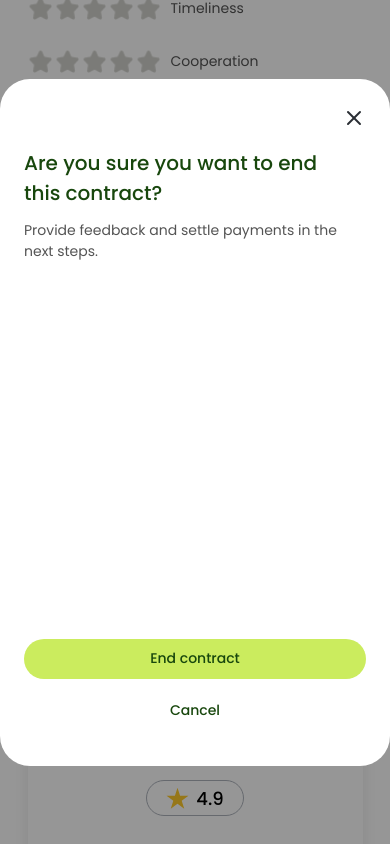
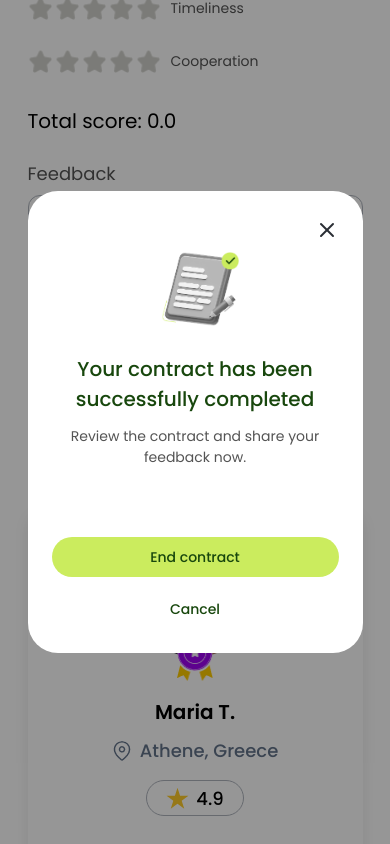
Before and after one commit to atikulla77/Jobwhee, a Next.js app: page /1/contracts/1/end-contract in a window 390 px wide. Both pictures are taken after a click on the button "End Contract". Shown: the part 517-1361 px from the top of the page. Built offline with nearby package versions, Linux system fonts and the light colour scheme.

Commit message:
Task 3 Pixle Perfect

```diff
--- a/src/components/end-contract/EndContractExperience.tsx
+++ b/src/components/end-contract/EndContractExperience.tsx
@@ -6,9 +6,10 @@ import Button from "@/shared/ui-kit/Button";
 import { useState } from "react";
 import Dropdown from "@/shared/ui-kit/Dropdown";
 import { GlobalModal } from "@/shared/widgets/GlobalModal/GlobalModal";
+import Image from "next/image";
 
 const EndContractExperience = () => {
-	const [showEndContractModal, setShowEndContractModal] = useState(false);
+  const [showContractSuccessfullyCompleted, setShowContractSuccessfullyCompleted] = useState(false);
   const handleButton = (action: string) => {
     alert(action);
   };
@@ -39,7 +40,7 @@ const EndContractExperience = () => {
   const [selectedItem, setSelectedItem] = useState("");
 
   return (
-		<div>
+    <>
       <div className="xl:w-fit w-full">
         <h1 className="md:text-[30px] text-[20px] text-[#18470D] font-[500] md:pb-[16px] pb-[12px]">
           End Contract
@@ -49,7 +50,7 @@ const EndContractExperience = () => {
           when the 14-day feedback period ends. Your input helps others make
           better choices.
         </p>
-				<div className="xl:mb-[45px] md:mb-[20px] mb-[25px]">
+        <div className="xl:w-[620px] w-[100%] xl:mb-[45px] md:mb-[20px] mb-[25px]">
           <Dropdown
             list={dropDownData}
             setDropDownData={setDropDrownData}
@@ -137,60 +138,65 @@ const EndContractExperience = () => {
             placeholder="Give a feedback"
             width={"620px"}
             height={"146px"}
-						responsiveWidthHeight="xl:w-[620px] !w-[100%] h-[146px]"
+            responsiveWidthHeight="xl:!w-[620px] !w-[100%] !h-[146px]"
           />
         </div>
         <div className="xl:w-[620px] w-full flex md:flex-row flex-col-reverse md:justify-end justify-center md:gap-[8px] gap-[12px]">
           <div className="md:w-[200px] w-full md:h-[48px] h-[40px]">
-						<button
-							className={`w-full h-full flex items-center justify-center xl:px-[41px] px-[25px] text-[16px] rounded-full font-medium transition-all duration-300 border-none border-[#CCCCCC] text-[#18470D] cursor-pointer`}>
-							Cancel
-						</button>
+            <Button
+              onClick={() => console.log("Cancel Button Clicked")}
+              type="nonBorder"
+              action="Cancel"
+            />
           </div>
           <div className="md:w-[200px] w-full md:h-[48px] h-[40px]">
-            <Button onClick={()=>setShowEndContractModal(true)} type="active" action="End Contract"/>
-
+            <Button
+              onClick={() => setShowContractSuccessfullyCompleted(true)}
+              type="active"
+              action="End Contract"
+            />
           </div>
         </div>
       </div>
-			{showEndContractModal && (
+      {showContractSuccessfullyCompleted && (
         <GlobalModal
-					isOpen={showEndContractModal}
-					onClose={() => setShowEndContractModal(false)}
-					width="w-[678px]"
-					height="h-[687px]">
+          isOpen={showContractSuccessfullyCompleted}
+          onClose={() => setShowContractSuccessfullyCompleted(false)}
+          width="xl:w-[860px] md:w-[556px] w-[335px]"
+          height="xl:h-[558px] md:h-[517px] h-[462px]"
+        >
           <>
-						<div className="w-full flex justify-center mt-[27px] md:mb-[29px] mb-[18px]">
-							{/* <Image
-								src={"/images/confirmationendofcontract.png"}
+            <div className="w-full flex justify-center xl:mt-[8px] md:mt-[21px] mt-[27px] xl:mb-[29px] md:mb-[70px] mb-[18px]">
+              <Image
+                src={"/images/contractSuccessfullyCompleted.png"}
                 width={257}
                 height={227}
                 alt=""
                 className="xl:w-[257px] md:w-[176px] w-[107px] xl:h-[227px]  md:h-[154px] h-[94px]"
-							/> */}
+              />
             </div>
-						<h1 className="xl:text-[30px] text-[20px] text-[#18470D] font-[500] pb-[12px]">
-							Are you sure you want to end this contract?
+            <h1 className="xl:text-[30px] text-[20px] text-[#18470D] font-[500] pb-[12px] text-center">
+              Your contract has been successfully completed
             </h1>
-						<p className="xl:text-[20px] text-[14px] text-[#545454]">
-							Provide feedback and settle payments in the next steps.
+            <p className="xl:text-[20px] text-[14px] text-[#545454] text-center">
+			Review the contract and share your feedback now.
             </p>
-						<div className="absolute bottom-[35px] right-[0] w-full flex md:flex-row flex-col-reverse justify-center md:gap-[8px] gap-[12px] md:px-0 px-[24px]">
+            <div className="absolute xl:bottom-[35px] md:bottom-[57px] bottom-[24px] right-[0] w-full flex md:flex-row flex-col-reverse justify-center md:gap-[8px] gap-[12px] md:px-0 px-[24px]">
               <div className="md:w-[200px] w-[100%] md:h-[48px] h-[40px]">
                 <Button
-									onClick={() => setShowEndContractModal(false)}
+                  onClick={() => setShowContractSuccessfullyCompleted(false)}
                   type={"nonBorder"}
                   action={"Cancel"}
                 />
               </div>
               <div className="md:w-[200px] w-[100%] md:h-[48px] h-[40px]">
-								<Button   type={"active"} action={"End contract"} />
+                <Button type={"active"} action={"End contract"} />
               </div>
             </div>
           </>
         </GlobalModal>
       )}
-		</div>
+    </>
   );
 };
 
--- a/src/shared/ui-kit/TextArea.tsx
+++ b/src/shared/ui-kit/TextArea.tsx
@@ -13,7 +13,7 @@ export const TextArea: FC<TextAreaProps> = ({placeholder = "Lorem impsum...", wi
       <textarea
         placeholder={placeholder}
         style={{width: width, height: height}}
-        className={`${responsiveWidthHeight} min-h-[146px] border text-base placeholder:text-[#8B939F] text-[#8B939F] border-[#AEB3BC] rounded-[12px] px-[10px] py-[10px]`}
+        className={`${responsiveWidthHeight} min-h-[146px] border md:text-base text-[14px] placeholder:text-[#8B939F] text-[#8B939F] border-[#AEB3BC] rounded-[12px] px-[10px] py-[10px]`}
       />
     </div>
   );
--- a/src/shared/widgets/ContractDropdownMenu/ContractDropdownMenu.tsx
+++ b/src/shared/widgets/ContractDropdownMenu/ContractDropdownMenu.tsx
@@ -2,9 +2,14 @@
 import ContractActionsDropDown from "@/shared/widgets/ContractActionsDropDown/ContractActionsDropDown";
 import { ThreeDotIcon } from "../../../../public/icons/ThreeDotIcon";
 import { useState, useRef, useEffect } from "react";
+import { GlobalModal } from "../GlobalModal/GlobalModal";
+import Image from "next/image";
+import Button from "@/shared/ui-kit/Button";
 
 const ContractDropdownMenu = ({ contract }: any) => {
+  const [showEndContractModal, setShowEndContractModal] = useState(false);
   const [dropdownOpen, setDropdownOpen] = useState(false);
+
   const wrapperRef = useRef<HTMLDivElement>(null);
 
   useEffect(() => {
@@ -18,12 +23,14 @@ const ContractDropdownMenu = ({ contract }: any) => {
   }, []);
 
   return (
+    <>
       <div ref={wrapperRef} className="relative z-50">
         <div
           className={`${
             dropdownOpen ? "bg-[#FBFFED]" : "bg-white"
           } ml-auto md:w-[48px] w-[40px] md:h-[48px] h-[40px] border border-[#CBEC5E] rounded-full flex justify-center items-center cursor-pointer`}
-				onClick={() => setDropdownOpen(!dropdownOpen)}>
+          onClick={() => setDropdownOpen(!dropdownOpen)}
+        >
           <div className="xl:w-[24px] w-[20px] xl:h-[24px] h-[20px]">
             <ThreeDotIcon />
           </div>
@@ -34,9 +41,50 @@ const ContractDropdownMenu = ({ contract }: any) => {
             actions={contract.actions}
             setDropdownOpen={setDropdownOpen}
             dropdownOpen={dropdownOpen}
+            setShowEndContractModal={setShowEndContractModal}
+            showEndContractModal={showEndContractModal}
           />
         )}
       </div>
+      {showEndContractModal && (
+        <GlobalModal
+          isOpen={showEndContractModal}
+          onClose={() => setShowEndContractModal(false)}
+          width="xl:w-[860px] md:w-[556px] w-[335px]"
+          height="xl:h-[558px] md:h-[517px] h-[462px]"
+        >
+          <>
+            <div className="w-full flex justify-center xl:mt-[8px] md:mt-[21px] mt-[27px] xl:mb-[29px] md:mb-[70px] mb-[18px]">
+              <Image
+                src={"/images/confirmationendofcontract.png"}
+                width={257}
+                height={227}
+                alt=""
+                className="xl:w-[257px] md:w-[176px] w-[107px] xl:h-[227px]  md:h-[154px] h-[94px]"
+              />
+            </div>
+            <h1 className="xl:text-[30px] text-[20px] text-[#18470D] font-[500] pb-[12px] text-center">
+              Are you sure you want to end this contract?
+            </h1>
+            <p className="xl:text-[20px] text-[14px] text-[#545454] text-center">
+              Provide feedback and settle payments in the next steps.
+            </p>
+            <div className="absolute xl:bottom-[35px] md:bottom-[57px] bottom-[24px] right-[0] w-full flex md:flex-row flex-col-reverse justify-center md:gap-[8px] gap-[12px] md:px-0 px-[24px]">
+              <div className="md:w-[200px] w-[100%] md:h-[48px] h-[40px]">
+                <Button
+                  onClick={() => setShowEndContractModal(false)}
+                  type={"nonBorder"}
+                  action={"Cancel"}
+                />
+              </div>
+              <div className="md:w-[200px] w-[100%] md:h-[48px] h-[40px]">
+                <Button type={"active"} action={"End contract"} />
+              </div>
+            </div>
+          </>
+        </GlobalModal>
+      )}
+    </>
   );
 };
 
--- a/src/shared/widgets/GlobalModal/GlobalModal.tsx
+++ b/src/shared/widgets/GlobalModal/GlobalModal.tsx
@@ -1,4 +1,3 @@
-// components/GlobalModal.tsx
 import React, { useEffect } from "react";
 import { CloseIcon } from "../../../../public/icons/CloseIcon";
 
@@ -8,6 +7,7 @@ interface GlobalModalProps {
   children: React.ReactNode;
   width?: string;
   height?: string;
+  padding?: string;
 }
 
 export const GlobalModal: React.FC<GlobalModalProps> = ({
@@ -15,36 +15,45 @@ export const GlobalModal: React.FC<GlobalModalProps> = ({
   onClose,
   children,
   width,
-	height,
+  height,padding = "md:px-[38px] px-[24px] xl:py-[28px] py-[24px]"
 }) => {
   useEffect(() => {
     const handleEsc = (e: KeyboardEvent) => {
       if (e.key === "Escape") onClose();
     };
+
     if (isOpen) {
+      document.body.style.overflow = "hidden"; // Disable scroll
       document.addEventListener("keydown", handleEsc);
+    } else {
+      document.body.style.overflow = ""; // Reset scroll
     }
-		return () => document.removeEventListener("keydown", handleEsc);
+
+    return () => {
+      document.body.style.overflow = ""; // Cleanup on unmount
+      document.removeEventListener("keydown", handleEsc);
+    };
   }, [isOpen, onClose]);
 
   if (!isOpen) return null;
 
   return (
     <div
-			className={`${
-				isOpen ? "flex" : "hidden"
-			} w-full fixed left-0 top-0 h-[100vh] z-50 justify-center items-center bg-[#00000069]`}>
+      className={`fixed inset-0 z-50 flex justify-center items-center bg-[#00000069] cursor-default`}
+    >
       <div
-				className={`${width}   ${height} md:px-[38px] px-[24px] xl:py-[28px] py-[24px] bg-white rounded-[30px] relative overflow-hidden`}>
+        className={`${width} ${height} ${padding} bg-white rounded-[30px] relative overflow-hidden`}
+      >
         {/* Close Button */}
         <div
           onClick={onClose}
-					className="absolute xl:right-[38px] right-[24px] xl:top-[38px] top-[27px] cursor-pointer z-50">
+          className="absolute xl:right-[38px] right-[24px] xl:top-[38px] top-[27px] cursor-pointer z-50"
+        >
           <CloseIcon />
         </div>
 
         {/* Scrollable content */}
-				<div className="overflow-y-auto max-h-[calc(768px-80px)] pr-2">
+        <div className="overflow-y-auto max-h-[calc(768px-80px)]">
           {children}
         </div>
       </div>
```
Also changed, not shown: src/components/contract-overview/MilestoneItem.tsx (+28 -19 lines), src/shared/widgets/ContractActionsDropDown/ContractActionsDropDown.tsx (+16 -3 lines), src/shared/widgets/ContractCard/ContractCard.tsx (+13 -3 lines), public/images/contractSuccessfullyCompleted.png (added). Lines whose indentation alone changed are shown as unchanged.
